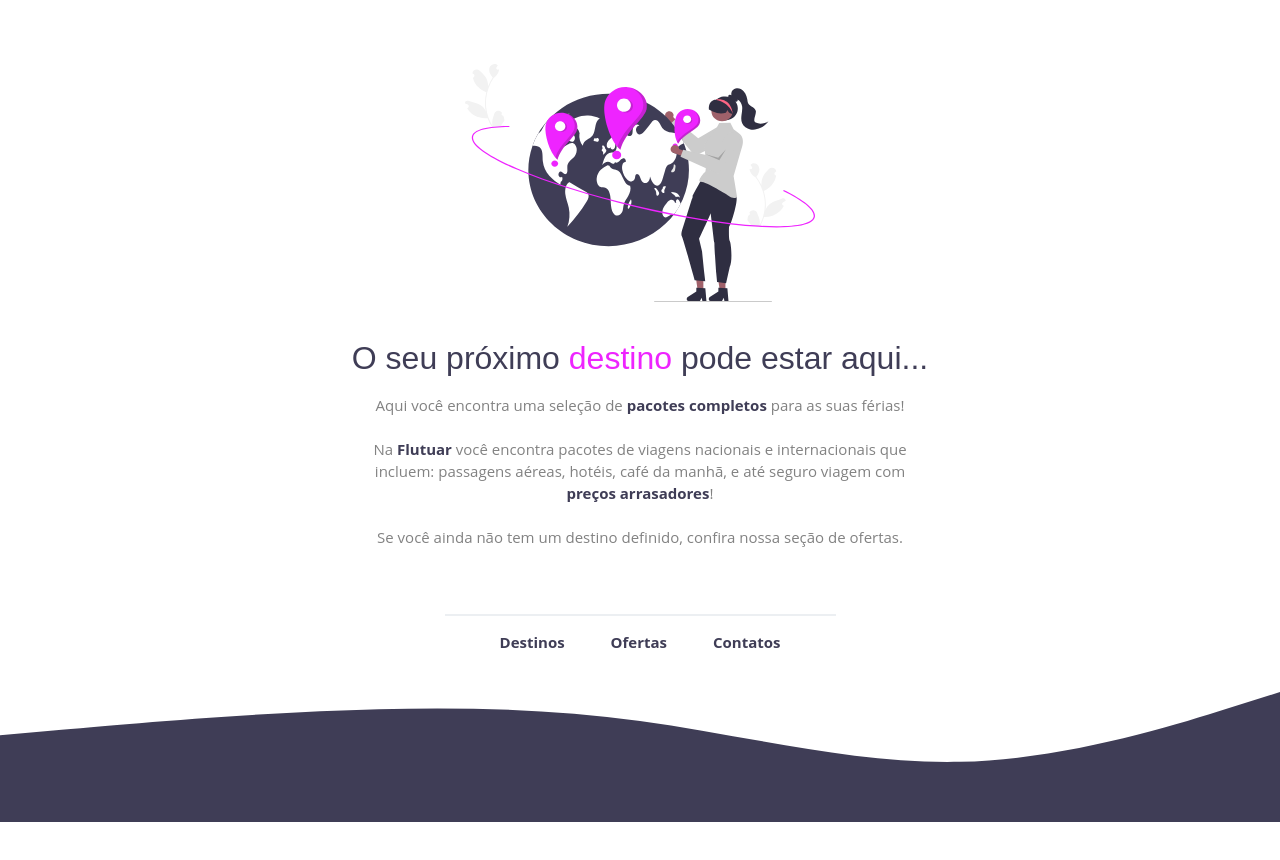
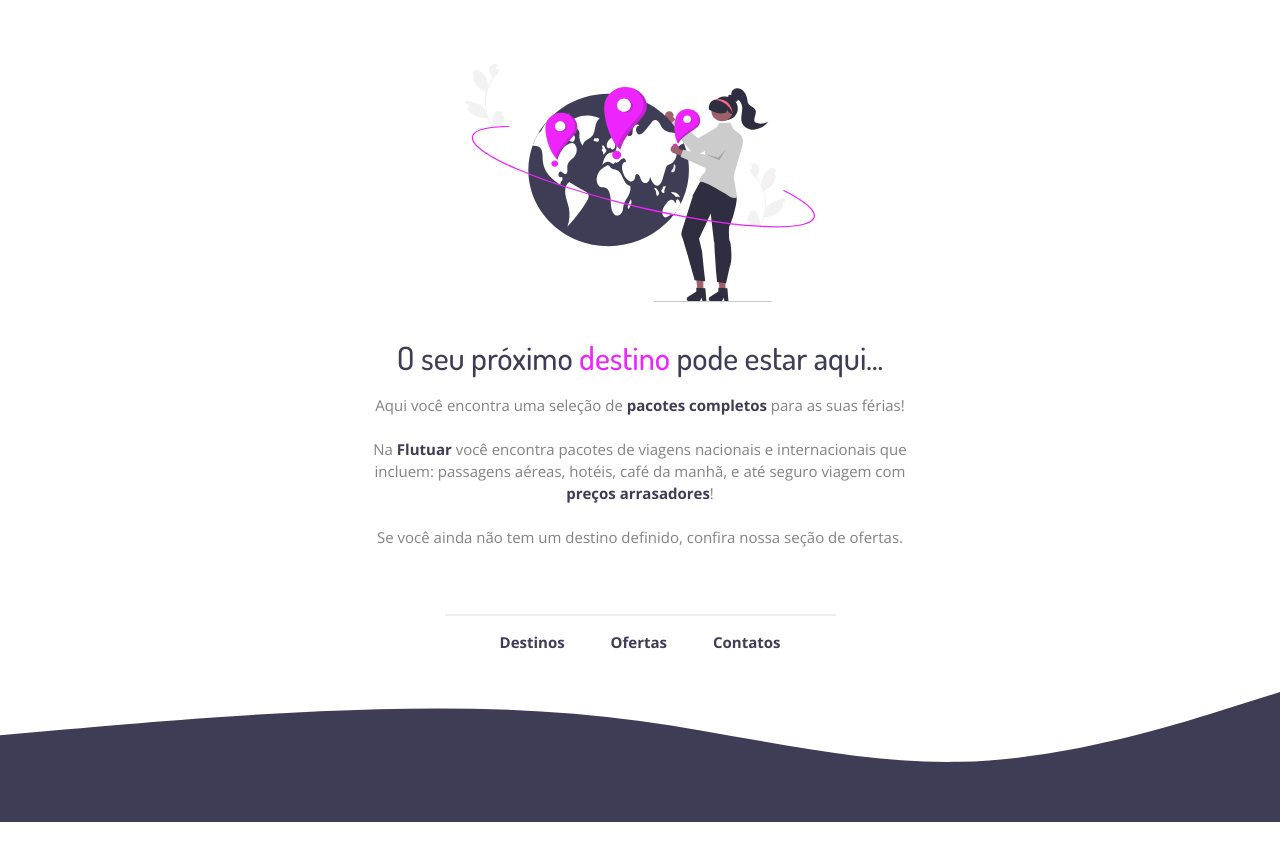
Before and after one commit to kleck-lucena/project_destiny, a plain HTML site: page Project2/index.html in a window 1280 px wide. Drawn offline with nearby package versions, Linux system fonts and the light colour scheme.

Commit message:
Update index.html

```diff
--- a/Project2/index.html
+++ b/Project2/index.html
@@ -5,7 +5,7 @@
   <link rel="preconnect" href="https://fonts.gstatic.com" crossorigin>
   <meta charset="UTF-8">
   <meta name="viewport" content="width=device-width, initial-scale=1.0">
-  <link href="https://fonts.googleapis.com/css2?family=DM+Sans:wght@400;500;700&display=swap" rel="stylesheet">
+  <link href="https://fonts.googleapis.com/css2?family=Dosis:wght@500;700&family=Open+Sans:wght@400;700&display=swap" rel="stylesheet">
   <title>Project2-Explorer-Destiny</title>
   <link rel="stylesheet" href="./style.css" >
   <link rel="shortcut icon" href="./images/favicon.svg" type="image" />
```
